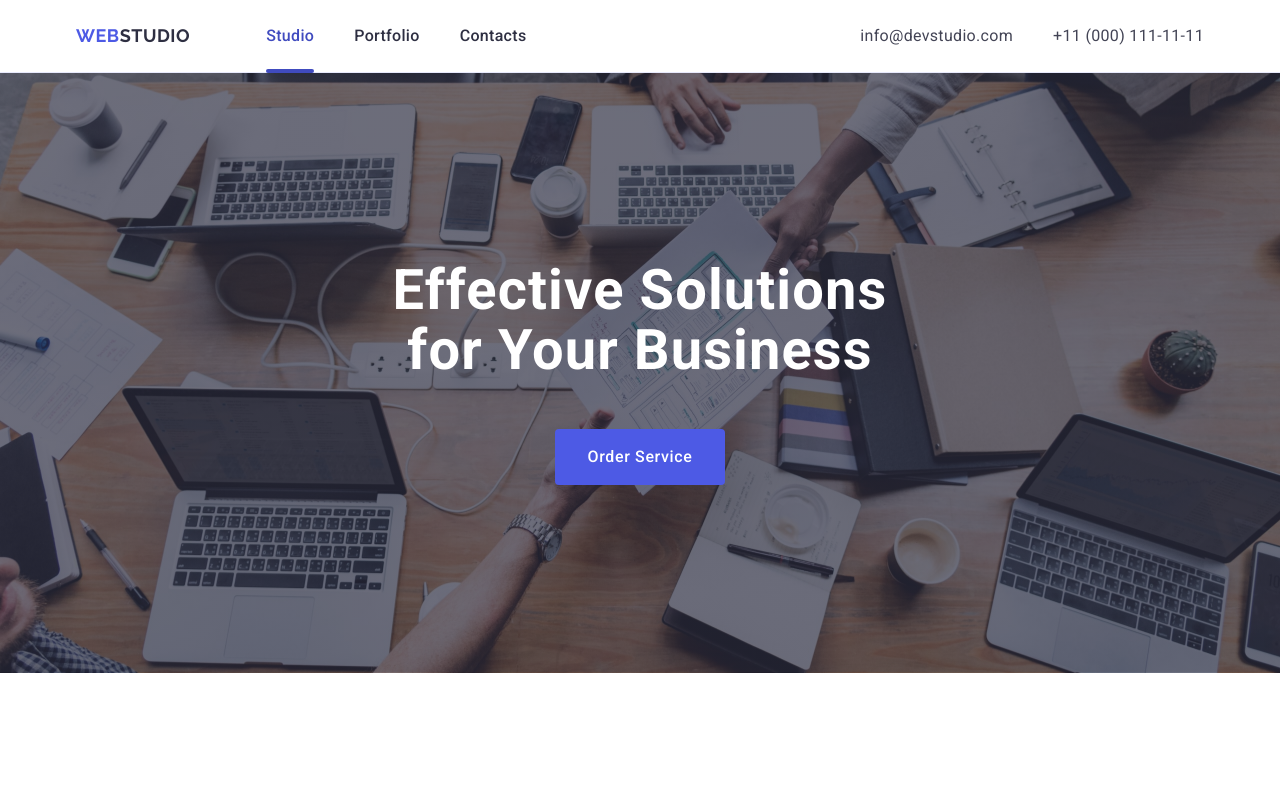
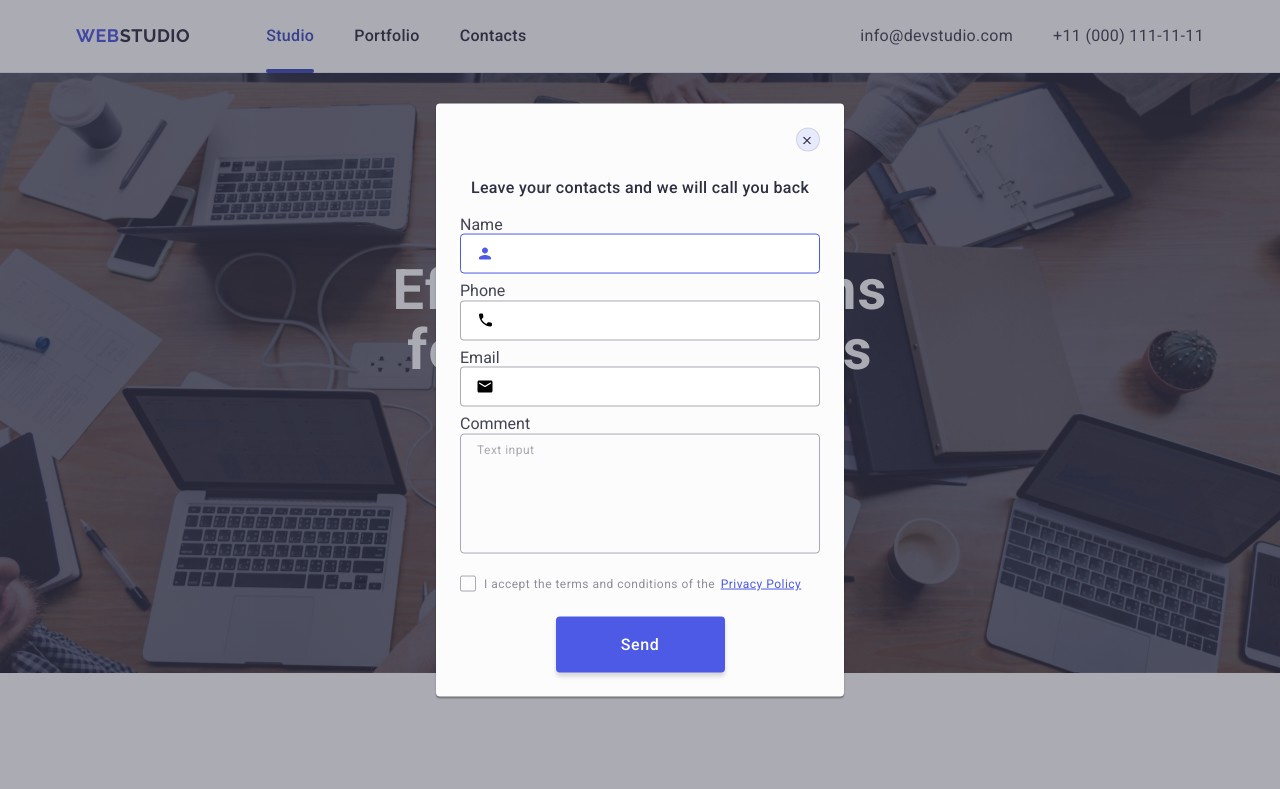
Before and after one commit to Andrey19950/goit-markup-hw-05, a plain HTML site: page index.html in a window 1280 px wide. Shown: the top 789 px of the page. Drawn offline with nearby package versions, Linux system fonts and the light colour scheme.

Commit message:
amendment_7

```diff
--- a/css/styles.css
+++ b/css/styles.css
@@ -575,7 +575,7 @@ a {
   border: none;
   border-radius: 4px;
   padding: 8px 24px;
-  width: 165px;
+  min-width: 165px;
   height: 40px;
   background: #4d5ae5;
 
@@ -618,15 +618,15 @@ a {
   position: absolute;
   width: 408px;
   min-height: 584px;
-  top: 80px;
+  top: 50%;
   left: 50%;
-  transform: translateX(-50%);
+  transform: translate(-50%, -50%);
 
   border-radius: 4px;
   background-color: #fcfcfc;
   box-shadow: 0 1px 1px 0 rgba(0, 0, 0, 0.14), 0 1px 3px 0 rgba(0, 0, 0, 0.12),
     0 2px 1px 0 rgba(0, 0, 0, 0.2);
-  padding: 24px;
+  padding: 72px 24px 24px 24px;
   transition: transform 250ms cubic-bezier(0.4, 0, 0.2, 1);
 }
 
@@ -634,25 +634,25 @@ a {
   transform: translateX(-100%);
 }
 
-.modal-form {
-}
-
-.btn-quit-wrap {
-  position: relative;
-}
-
 .btn-modal-quit {
-  display: block;
-  border-radius: 100%;
+  position: absolute;
   width: 24px;
   height: 24px;
+  top: 24px;
+  right: 24px;
+
+  display: flex;
+  justify-content: center;
+  align-items: center;
+
+  border-radius: 50%;
   background-color: #e7e9fc;
   margin-left: auto;
   border: 1px solid rgba(0, 0, 0, 0.1);
-
+  padding: 0;
   cursor: pointer;
   transition: background-color 250ms cubic-bezier(0.4, 0, 0.2, 1),
-    border-color 250ms cubic-bezier(0.4, 0, 0.2, 1);
+    border 250ms cubic-bezier(0.4, 0, 0.2, 1);
 }
 
 .quit-icon {
@@ -664,13 +664,16 @@ a {
 }
 
 .btn-modal-quit:hover,
-.btn-modal-quit:focus {
+.btn-modal-quit:focus,
+.btn-submit:hover,
+ .btn-submit:focus {
   background-color: #404bbf;
-  border-color: #404bbf;
+  border: none;
+  border: #404bbf;
 }
 
-.btn-modal-quit:hover + .quit-icon,
-.btn-modal-quit:focus + .quit-icon {
+.btn-modal-quit:hover .quit-icon,
+.btn-modal-quit:focus .quit-icon {
   fill: #fff;
 }
 
@@ -685,18 +688,25 @@ a {
   margin-bottom: 16px;
 }
 
+.label-cont {
+  margin-bottom: 8px;
+}
+
+}
+
 .modal-label {
+  display: block;
   font-family: inherit;
   font-weight: 400;
   font-size: 12px;
   line-height: 1.16667;
   letter-spacing: 0.04em;
   color: rgba(46, 47, 66, 0.4);
+  margin-bottom: 4px;
 }
 
 .user-name-wrap {
   position: relative;
-  margin-bottom: 8px;
 }
 
 .user-modal {
@@ -727,7 +737,6 @@ a {
 
 .user-phone-wrap {
   position: relative;
-  margin-bottom: 8px;
 }
 
 .user-phone {
@@ -758,7 +767,6 @@ a {
 
 .user-mail-wrap {
   position: relative;
-  margin-bottom: 8px;
 }
 
 .user-mail {
@@ -787,22 +795,26 @@ a {
   transition: fill 250ms cubic-bezier(0.4, 0, 0.2, 1);
 }
 
+.label-cont-last {
+  margin-bottom: 16px;
+}
+
 .user-commen {
   border: 1px solid rgba(46, 47, 66, 0.4);
   border-radius: 4px;
-  width: 360px;
+  width: 100%;
   height: 120px;
   padding: 8px 16px;
-  outline: none;
+  outline: transparent;
+  background-color: transparent;
 
   resize: none;
   font-family: inherit;
   font-weight: 400;
   font-size: 12px;
-  line-height: 1.16667;
+  line-height: 1.17;
   letter-spacing: 0.04em;
-  color: black;
-  margin-bottom: 16px;
+  color: rgba(46, 47, 66, 0.4);
 
   transition: border 250ms cubic-bezier(0.4, 0, 0.2, 1);
 }
@@ -834,20 +846,17 @@ a {
 }
 
 .modal-label-ticker {
-  display: flex;
-  align-items: center;
-
   font-family: inherit;
   font-weight: 400;
   font-size: 12px;
-  line-height: 1.16667;
+  line-height: 1.17;
   letter-spacing: 0.04em;
   color: #8e8f99;
-  line-height: 1.33333;
+  line-height: 1.33;
 }
 
 .check-icon {
-  display: flex;
+  display: inline-flex;
   justify-content: center;
   align-items: center;
 
@@ -856,17 +865,19 @@ a {
   border-radius: 2px;
   border: 1px solid rgba(46, 47, 66, 0.4);
   margin-right: 8px;
+  fill: transparent;
 
-  transition: border-color 250ms cubic-bezier(0.4, 0, 0.2, 1),
+  transition: border 250ms cubic-bezier(0.4, 0, 0.2, 1),
     background-color 250ms cubic-bezier(0.4, 0, 0.2, 1);
 }
 
 .checkbox-icon {
-  fill: #fff;
+  fill: #ffffff;
   transition: fill 250ms cubic-bezier(0.4, 0, 0.2, 1);
 }
 
 .user-tick:checked + .modal-label-ticker .check-icon {
+  border: none;
   border-color: #404bbf;
   background-color: #404bbf;
 }
@@ -889,24 +900,27 @@ a {
 }
 
 .btn-submit {
+  display: block;
+
   font-family: inherit;
   font-weight: 500;
   font-size: 16px;
   line-height: 1.5;
   letter-spacing: 0.04em;
   text-align: center;
-  color: #fff;
+  color: #ffffff ;
   box-shadow: 0 4px 4px 0 rgba(0, 0, 0, 0.15);
   background-color: #4d5ae5;
 
-  display: block;
   margin: 0 auto;
   border: none;
   border-radius: 4px;
   padding: 16px 32px;
-  width: 169px;
+  min-width: 169px;
   height: 56px;
   cursor: pointer;
+
+  transition: background-color 250ms cubic-bezier(0.4, 0, 0.2, 1);
 }
 
 input[type='text']:focus-within,
--- a/index.html
+++ b/index.html
@@ -487,18 +487,17 @@
       </div>
     </footer>
 
-    <div class="pop-up is-ope">
+    <div class="pop-up is-open">
       <div class="modal">
-        <div class="btn-quit-wrap">
-          <button class="btn-modal-quit" type="button"></button>
+        <button class="btn-modal-quit" type="button">
           <svg class="quit-icon" width="8" height="8">
             <use href="./images/icons.svg#icon-close"></use>
           </svg>
-        </div>
+        </button>
 
         <p class="modal-title">Leave your contacts and we will call you back</p>
 
-        <form class="modal-form">
+        <div class="label-cont">
           <label class="modal-label" for="user_names">Name</label>
           <div class="user-name-wrap">
             <input
@@ -512,7 +511,9 @@
               <use href="./images/icons.svg#icon-person"></use>
             </svg>
           </div>
+        </div>
 
+        <div class="label-cont">
           <label class="modal-label" for="user_tels">Phone</label>
           <div class="user-phone-wrap">
             <input
@@ -525,7 +526,9 @@
               <use href="./images/icons.svg#icon-phone"></use>
             </svg>
           </div>
+        </div>
 
+        <div class="label-cont">
           <label class="modal-label" for="user_email">Email</label>
           <div class="user-mail-wrap">
             <input
@@ -538,7 +541,9 @@
               <use href="./images/icons.svg#icon-email"></use>
             </svg>
           </div>
+        </div>
 
+        <div class="label-cont label-cont-last">
           <label class="modal-label" for="user_commeent">Comment</label>
           <textarea
             class="user-commen"
@@ -546,15 +551,17 @@
             id="user_commeent"
             placeholder="Text input"
           ></textarea>
+        </div>
 
         <div class="ticker-wrap">
           <input
             type="checkbox"
             class="user-tick"
-              name="user_ticker"
-              id="user_tickers"
+            name="user-privacy"
+            id="user-privacy"
+            value="true"
           />
-            <label class="modal-label-ticker" for="user_tickers"
+          <label class="modal-label-ticker" for="user-privacy"
             ><span class="check-icon">
               <svg class="checkbox-icon" width="10" height="8">
                 <use href="./images/icons.svg#icon-tick"></use>
@@ -565,7 +572,6 @@
         </div>
 
         <button type="submit" class="btn-submit">Send</button>
-        </form>
       </div>
     </div>
   </body>
```
Lines whose indentation alone changed are shown as unchanged.
